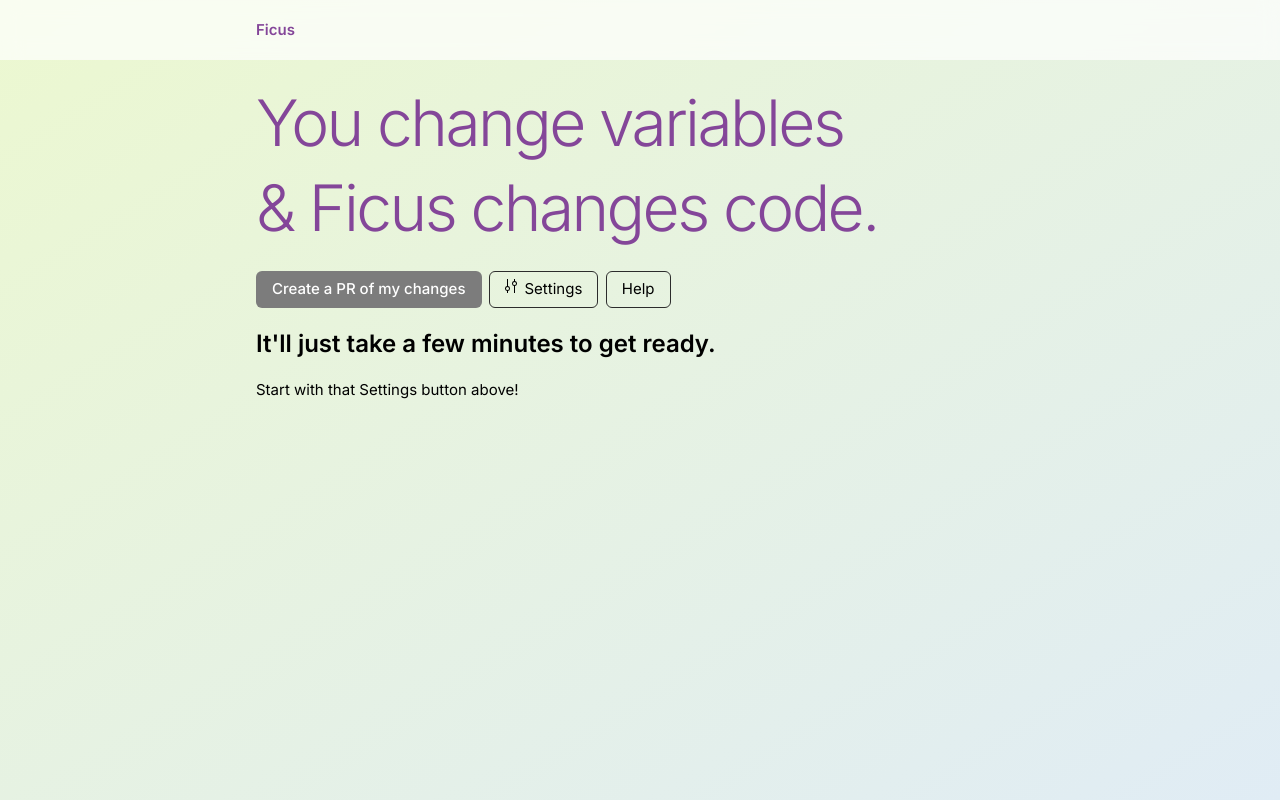
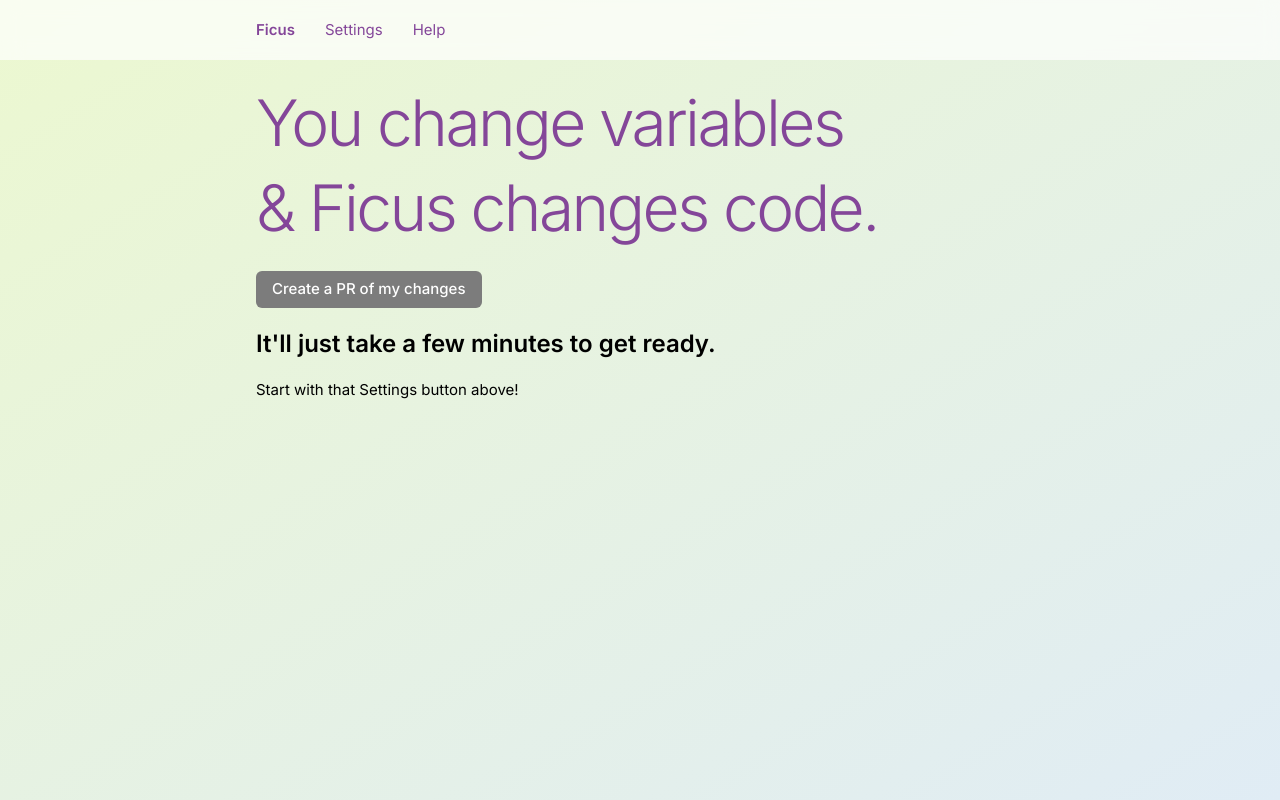
Before and after one commit to microsoft/ficus, a Next.js app: page / in a window 1280 px wide. Built offline with nearby package versions, Linux system fonts and the light colour scheme.

Commit message:
Move links to nav bar

```diff
--- a/src/app/page.tsx
+++ b/src/app/page.tsx
@@ -1,10 +1,8 @@
 "use client"
 
 import React from "react"
-import { useRouter } from "next/navigation"
 import styles from "./page.module.css"
-import SettingsIcon from "@/assets/settings.svg"
-import { AccentButton, OutlineButton } from "@/components/Button"
+import { AccentButton } from "@/components/Button"
 import { Content } from "@/components/ContentStack"
 import { getManifestPath, isProperlyConfigured } from "@/utils/config"
 import { getFigmaFileFriendlyName, getFigmaFilePublishedVariables, getFigmaFileVariables } from "@/utils/figma"
@@ -22,7 +20,6 @@
 import { getFriendlyTokenJSON, replaceAllTokensWithPlaceholders, type JsonToken, type JsonTokenDocument } from "@/utils/tokenjson"
 
 export default function Home() {
-	const router = useRouter()
 	const [isReady, setIsReady] = React.useState<boolean | null>(null)
 	const [isBusy, setIsBusy] = React.useState(false)
 	const [status, setStatus] = React.useState<string[]>([])
@@ -44,22 +41,6 @@
 				<AccentButton onClick={createFigmaPullRequest} disabled={isBusy || !isReady}>
 					Create a PR of my changes
 				</AccentButton>
-				<OutlineButton
-					onClick={() => {
-						router.push("/settings")
-					}}
-					disabled={isBusy}
-				>
-					<SettingsIcon />
-					<span>Settings</span>
-				</OutlineButton>
-				<OutlineButton
-					onClick={() => {
-						router.push("/help")
-					}}
-				>
-					Help
-				</OutlineButton>
 			</div>
 			{isReady === false && (
 				<>
--- a/src/components/Nav.module.css
+++ b/src/components/Nav.module.css
@@ -19,7 +19,6 @@
 }
 
 .logo {
-	color: var(--figma-color-text-brand, #844699);
 	font-weight: 600;
 }
 
@@ -27,3 +26,16 @@
 	flex: none;
 	height: 60px;
 }
+
+.horiz {
+	display: flex;
+	margin: 0;
+	padding: 0;
+	gap: 2em;
+}
+
+.horiz li {
+	margin: 0;
+	padding: 0;
+	list-style: none;
+}
--- a/src/components/Nav.tsx
+++ b/src/components/Nav.tsx
@@ -11,9 +11,19 @@
 			<nav className={styles.root}>
 				<ContentStack>
 					<Content>
-						<Link href="/" className={styles.logo}>
-							Ficus
-						</Link>
+						<ul className={styles.horiz}>
+							<li>
+								<Link href="/" className={styles.logo}>
+									Ficus
+								</Link>
+							</li>
+							<li>
+								<Link href="/settings">Settings</Link>
+							</li>
+							<li>
+								<Link href="/help">Help</Link>
+							</li>
+						</ul>
 					</Content>
 				</ContentStack>
 			</nav>
```
